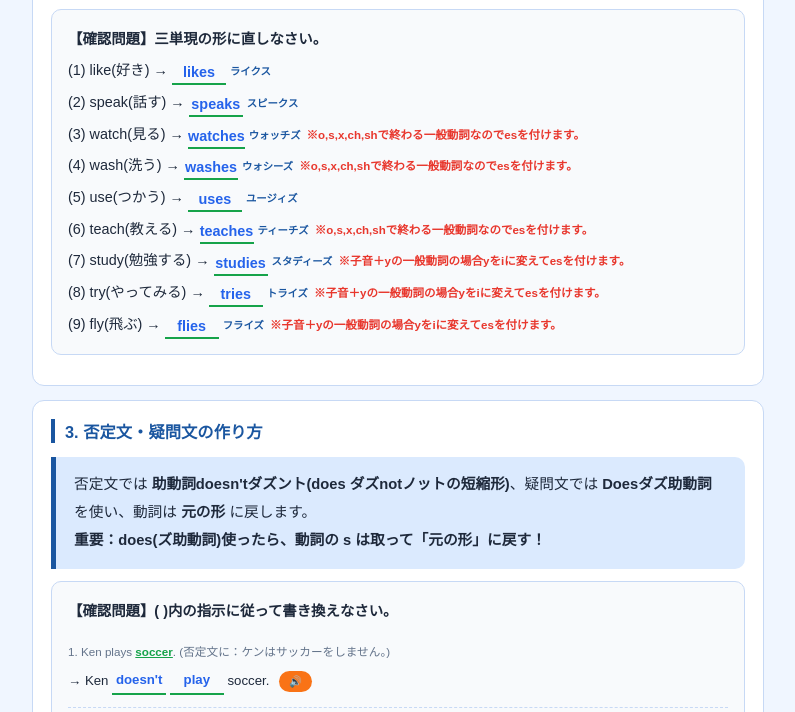
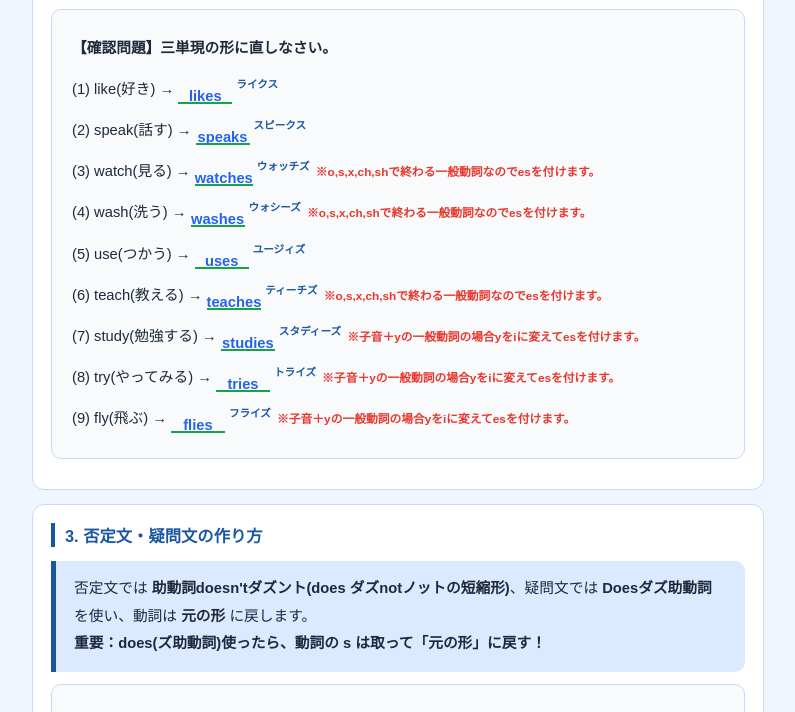
Before and after one commit to realizefield/j-english, a plain HTML site: page EA10.html in a window 1280 px wide. Shown: the part 1459-2171 px from the top of the page, without its empty margins (242-1037 px from the left). Drawn offline with Linux system fonts and the light colour scheme.

Commit message:
１６回目です。

```diff
--- a/EA10.html
+++ b/EA10.html
@@ -136,11 +136,11 @@ tr:nth-child(even) td{background:var(--primary-light);}
 /* ── EA10専用スタイル ── */
 .rule-card{border-left:5px solid var(--accent);background:var(--accent-light);padding:14px 18px;border-radius:0 10px 10px 0;margin:12px 0;font-size:.92em;line-height:1.9;}
 .blue-card{border-left:5px solid var(--primary);background:var(--primary-light);padding:14px 18px;border-radius:0 10px 10px 0;margin:12px 0;font-size:.92em;line-height:1.9;}
-.task-box{background:#f8fafc;border:1.5px solid var(--border);padding:14px 16px;border-radius:10px;margin:12px 0;font-size:.9em;line-height:2.2;}
+.task-box{background:#f8fafc;border:1.5px solid var(--border);padding:18px 20px;border-radius:10px;margin:12px 0;font-size:.92em;line-height:2.8;}
 .example-intro{background:var(--warn-light);border:1.5px solid var(--warn);padding:12px 16px;border-radius:10px;margin:10px 0;font-size:.9em;line-height:1.9;}
 .hint-text{font-size:.8em;color:var(--accent);font-weight:700;}
-.ruby-text{font-size:.72em;color:var(--primary);font-weight:700;margin-left:4px;}
-.q-item{border-bottom:1px dashed var(--border);padding:12px 0;font-size:.92em;line-height:2;}
+.ruby-text{font-size:.72em;color:var(--primary);font-weight:700;margin-left:4px;vertical-align:super;}
+.q-item{border-bottom:1px dashed var(--border);padding:16px 0;font-size:.95em;line-height:2.5;}
 .jp-text{display:block;color:var(--text-sub);font-size:.88em;margin-bottom:4px;}
 .fixed-mark{font-weight:700;font-size:1.2em;margin-left:2px;vertical-align:middle;color:var(--text-sub);}
 .line-break{display:block;height:8px;}
@@ -356,36 +356,36 @@ function render() {
                     <strong>【確認問題】( )内の指示に従って書き換えなさい。</strong><br>
                     <div class="q-item">
                         <span class="jp-text">1. Ken plays ${wrapWord("soccer")}. (否定文に：ケンはサッカーをしません。)</span>
-                        → Ken <span class="blank" data-ans="doesn't">doesn't</span> <span class="blank" data-ans="play">play</span> soccer. <button class="voice-btn" onclick="speak('Ken doesn\'t play soccer.')">🔊</button>
+                        → Ken <span class="blank" data-ans="doesn't">doesn't</span> <span class="blank" data-ans="play">play</span> soccer. <button class="voice-btn" onclick="speak("Ken doesn't play soccer.")">🔊</button>
                     </div>
                     <div class="q-item">
                         <span class="jp-text">2. She likes ${wrapWord("tennis")}. (疑問文に：彼女はテニスが好きですか？)</span>
-                        → <span class="blank" data-ans="Does">Does</span> she <span class="blank" data-ans="like">like</span> tennis? <button class="voice-btn" onclick="speak('Does she like tennis?')">🔊</button>
+                        → <span class="blank" data-ans="Does">Does</span> she <span class="blank" data-ans="like">like</span> tennis? <button class="voice-btn" onclick="speak("Does she like tennis?")">🔊</button>
                     </div>
                     <div class="q-item">
                         <span class="jp-text">3. Tom studies ${wrapWord("math")}. (疑問文に：トムは数学を勉強しますか？)</span>
-                        → <span class="blank" data-ans="Does">Does</span> Tom <span class="blank" data-ans="study">study</span> math? <button class="voice-btn" onclick="speak('Does Tom study math?')">🔊</button>
+                        → <span class="blank" data-ans="Does">Does</span> Tom <span class="blank" data-ans="study">study</span> math? <button class="voice-btn" onclick="speak("Does Tom study math?")">🔊</button>
                     </div>
                     <div class="q-item">
                         <span class="jp-text">4. Does he speak English? (はいで答える：はい、彼は話します。)</span>
-                        → Yes, he <span class="blank" data-ans="does">does</span>. <button class="voice-btn" onclick="speak('Yes, he does.')">🔊</button>
+                        → Yes, he <span class="blank" data-ans="does">does</span>. <button class="voice-btn" onclick="speak("Yes, he does.")">🔊</button>
                     </div>
                     <div class="q-item">
                         <span class="jp-text">5. My father uses a ${wrapWord("computer")}. (否定文に：私の父はコンピュータを使いません。)</span>
-                        → My father <span class="blank" data-ans="doesn't">doesn't</span> <span class="blank" data-ans="use">use</span> a computer. <button class="voice-btn" onclick="speak('My father doesn\'t use a computer.')">🔊</button>
+                        → My father <span class="blank" data-ans="doesn't">doesn't</span> <span class="blank" data-ans="use">use</span> a computer. <button class="voice-btn" onclick="speak("My father doesn't use a computer.")">🔊</button>
                     </div>
                     <div class="q-item">
                         <span class="jp-text">6. Does she teach music? (いいえで答える：いいえ、彼女は教えません。)</span>
-                        → No, she <span class="blank" data-ans="doesn't">doesn't</span>. <button class="voice-btn" onclick="speak('No, she doesn\'t.')">🔊</button>
+                        → No, she <span class="blank" data-ans="doesn't">doesn't</span>. <button class="voice-btn" onclick="speak("No, she doesn't.")">🔊</button>
                     </div>
                     <div class="q-item">
                         <span class="jp-text">7. Tom studies ${wrapWord("Japanese")} ${wrapWord("every")} ${wrapWord("day")}. (否定文に：トムは毎日日本語を勉強しません。)</span>
-                        → Tom <span class="blank" data-ans="doesn't">doesn't</span> <span class="blank" data-ans="study">study</span> Japanese every day. <button class="voice-btn" onclick="speak('Tom doesn\'t study Japanese every day.')">🔊</button>
+                        → Tom <span class="blank" data-ans="doesn't">doesn't</span> <span class="blank" data-ans="study">study</span> Japanese every day. <button class="voice-btn" onclick="speak("Tom doesn't study Japanese every day.")">🔊</button>
                         <span style="color:red; font-size:0.85rem; display:block;">※Tomの繰り返しをさけて答えるときは he を使います。</span>
                     </div>
                     <div class="q-item">
                         <span class="jp-text">8. Does Mary play the piano? (いいえで答える：いいえ、メアリー（彼女）は弾きません。)</span>
-                        → No, she <span class="blank" data-ans="doesn't">doesn't</span>. <button class="voice-btn" onclick="speak('No, she doesn\'t.')">🔊</button>
+                        → No, she <span class="blank" data-ans="doesn't">doesn't</span>. <button class="voice-btn" onclick="speak("No, she doesn't.")">🔊</button>
                         <span style="color:red; font-size:0.85rem; display:block;">※Maryの繰り返しをさけて答えには she を使います。</span>
                     </div>
                 </div>
```
Also changed, not shown: EA01.html (+3 -3 lines), EA02.html (+3 -3 lines), EA03.html (+3 -3 lines), EA04.html (+3 -3 lines), EA05.html (+3 -3 lines), EA06.html (+3 -3 lines), EA07.html (+3 -3 lines), EA08.html (+3 -3 lines), EA09.html (+3 -3 lines).
